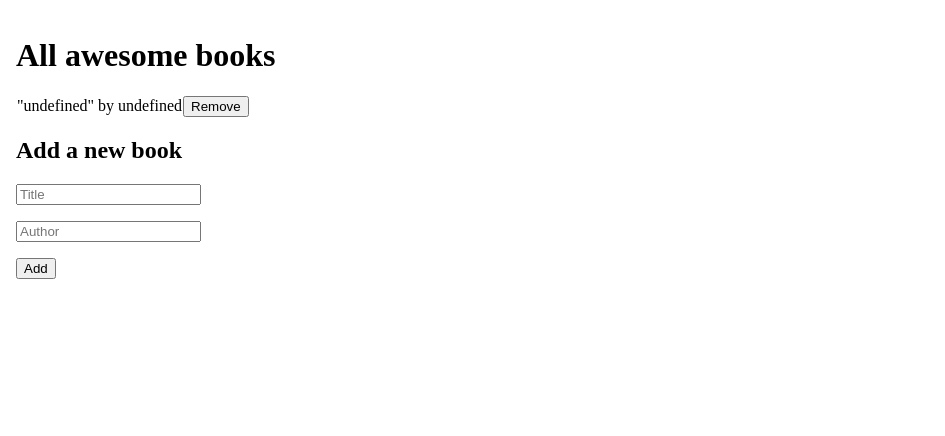
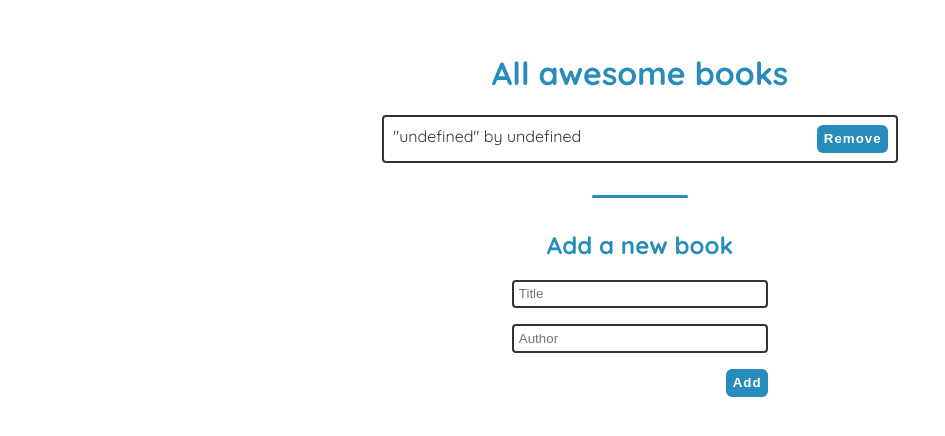
Before and after one commit to ShingiraiBhengesa/awsome-books-v1, a website: page index.html in a window 1280 px wide. Shown: the whole page, without its empty margins (0-945 px from the left). Drawn offline with Linux system fonts and the light colour scheme.

Commit message:
add  style

```diff
--- a/style.css
+++ b/style.css
@@ -1,6 +1,12 @@
+@import url('https://fonts.googleapis.com/css2?family=Quicksand:wght@300;400;500;600;700&display=swap');
+
+html,
 body {
   padding: 1em;
   margin: 0;
+  font-family: 'Quicksand', 'Courier New', Courier, monospace;
+  box-sizing: border-box;
+  color: #333;
 }
 
 ul {
@@ -9,11 +15,79 @@ ul {
 }
 
 li {
+  display: flex;
+  justify-content: flex-end;
   margin: 0;
   margin-bottom: 1rem;
 }
 
-p {
-  padding: 0;
-  margin: 0;
+button {
+  background: #278cbb;
+  color: #fff;
+  font-weight: bold;
+  letter-spacing: 1px;
+  padding: 0.4rem;
+  border: 0;
+  border-radius: 6px;
+  cursor: pointer;
 }
+
+input {
+  padding: 0.3rem;
+  width: 100%;
+  border: 0.125rem #333 solid;
+  border-radius: 0.25rem;
+}
+
+table {
+  border-collapse: collapse;
+  width: 100%;
+}
+
+tr:nth-child(even) {
+  background-color: lightgray;
+}
+
+.list-books {
+  border: 0.125rem solid #333;
+  border-radius: 0.25rem;
+  max-width: 32rem;
+  margin: 0 auto;
+  margin-bottom: 4rem;
+}
+
+.book-container {
+  display: flex;
+  justify-content: space-between;
+  padding: 0.5rem;
+}
+
+.title-list-books {
+  text-align: center;
+  color: #278cbb;
+
+}
+
+.title-form-add {
+  text-align: center;
+  color: #278cbb;
+}
+
+.title-form-add::before {
+  content: '';
+  height: 3px;
+  width: 6rem;
+  margin: 0 auto;
+  display: flex;
+  position: relative;
+  bottom: 2rem;
+  z-index: -1;
+  border-radius: 3px;
+  background: #278cbb;
+}
+
+.form-input {
+  margin: 0 auto;
+  max-width: 16rem;
+  box-sizing: border-box;
+}
```
